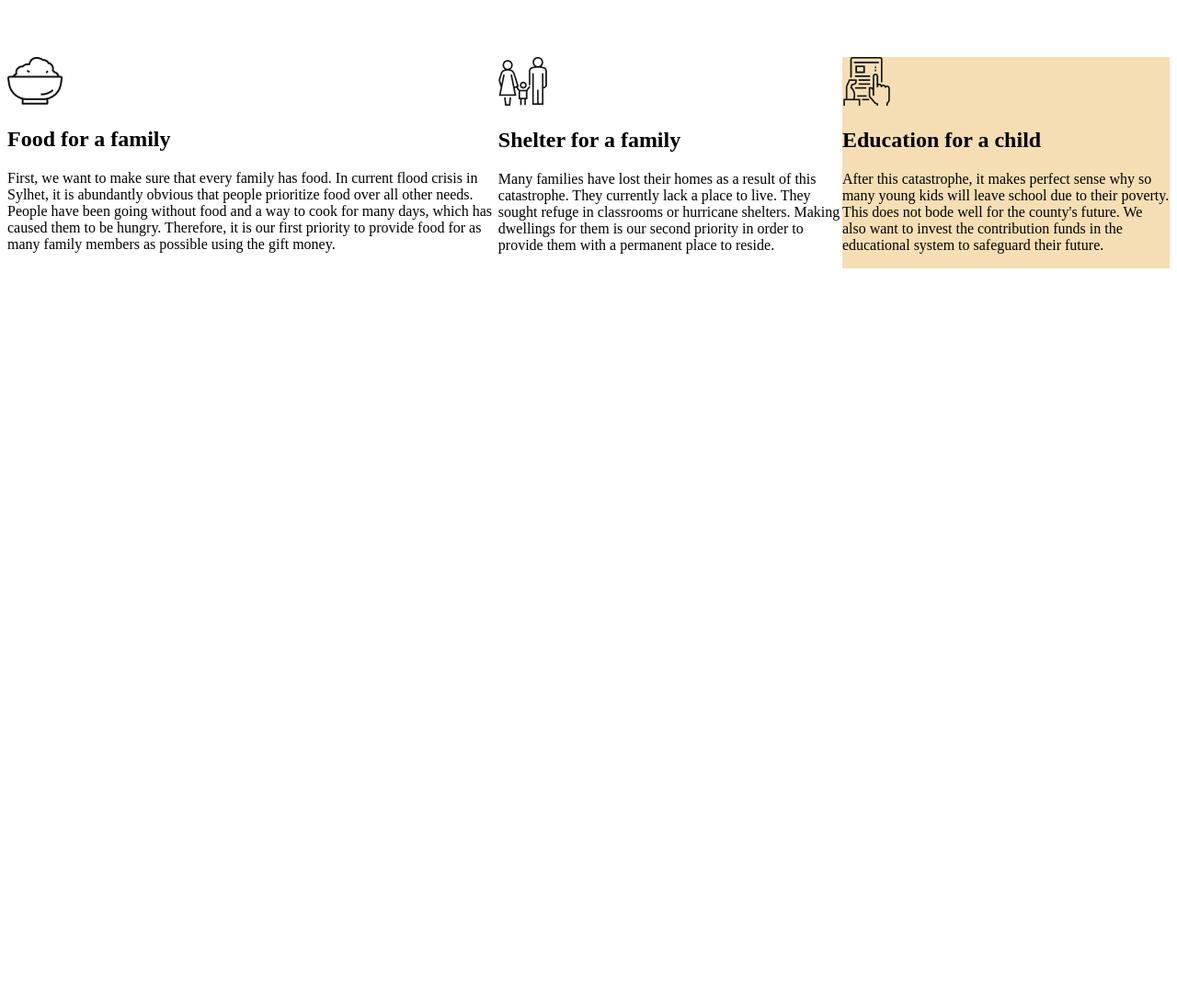
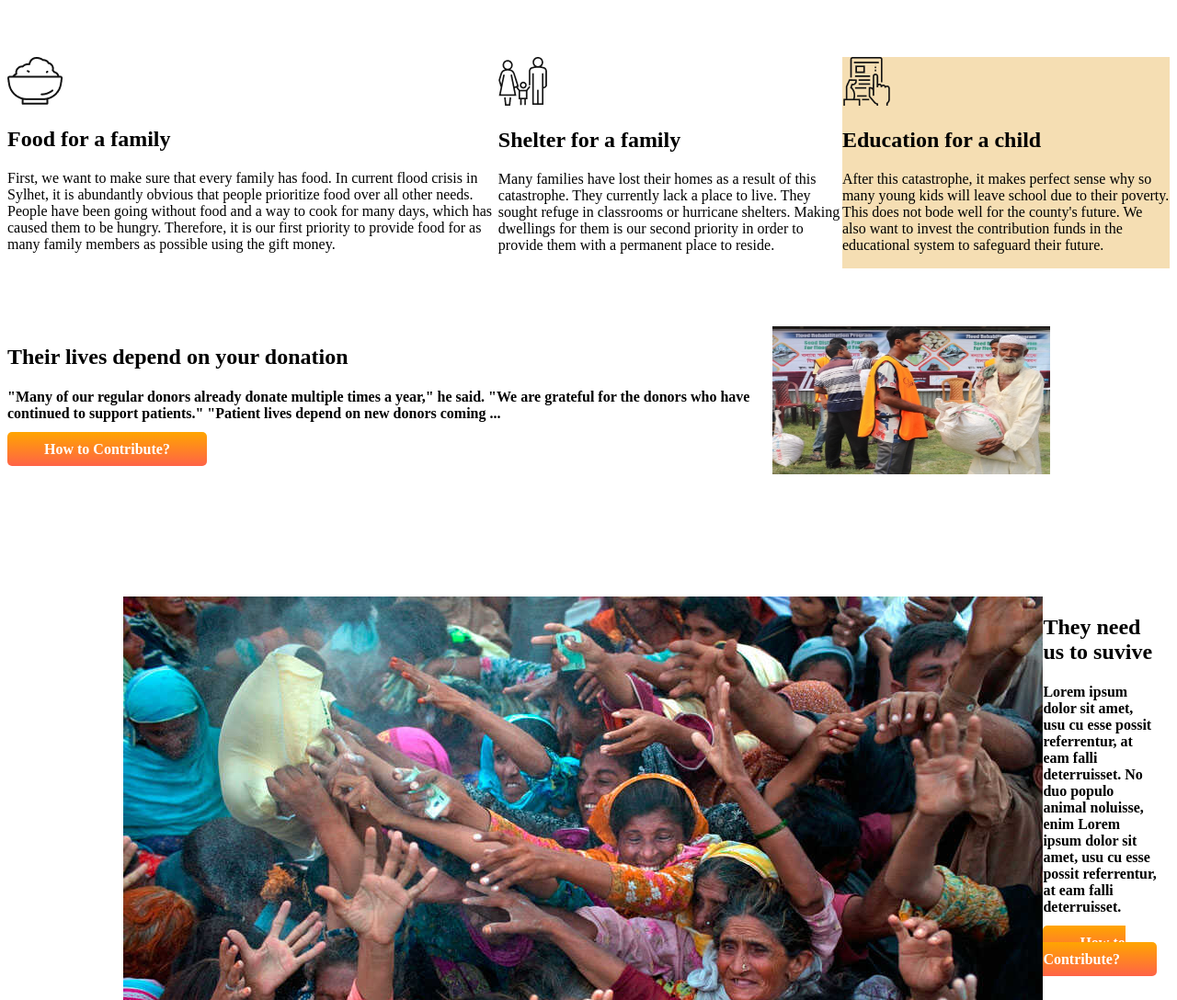
Before and after one commit to tuhanurhaquetalha/donate-people, a plain HTML site: page index.html in a window 1280 px wide. Shown: the part 1352-2440 px from the top of the page at 92% size. Before the commit the page ends 1652 px from the top, so only its background shows below. Drawn offline with Linux system fonts and the light colour scheme.

Commit message:
last-part

```diff
--- a/index.html
+++ b/index.html
@@ -85,8 +85,35 @@
     <h7><p >After this catastrophe, it makes perfect sense why so many young kids will leave school due to their poverty. This does not bode well for the county's future. We also want to invest the contribution funds in the educational system to safeguard their future.</p></h7>
    </div>
 
+
   </section>
 
+
+<section class="lives1">
+  <div class="half-width" >
+    <h1><strong>Their lives depend on
+      your donation</strong></h1>
+      <h4><p>"Many of our regular donors already donate multiple times a year," he said. "We are grateful for the donors who have continued to support patients." "Patient lives depend on new donors coming ...</p></h4>
+      <a class="depend"target="_blank" href="https://www.linkedin.com/in/tuhanur-haque-talha-a64623244">How to Contribute?</a>
+  </div>
+    <div class="half-width"><img src="images/donation10.jpg" alt=""></div>
+</section>
+<section class="last-part">
+  <div class="beside">
+  <img src="images/donation6.jpg" alt="">
+  </div>
+  <div class="beside">
+    <h1><strong>They need us
+      to suvive</strong></h1>
+      <h4>Lorem ipsum dolor sit amet, usu cu esse possit
+        referrentur, at eam falli deterruisset. No duo populo
+        animal noluisse, enim
+        Lorem ipsum dolor sit amet, usu cu esse possit
+        referrentur, at eam falli deterruisset.</h4>
+        <a class="button" target="_blank" href="https://www.linkedin.com/in/tuhanur-haque-talha-a64623244">How to Contribute?
+        </a>
+  </div>
+</section>
 
 </body>
 
--- a/style.css
+++ b/style.css
@@ -84,3 +84,48 @@
 .back{
     background-color: wheat;
 }
+.depend{
+    text-decoration: none;
+    color: white;
+    padding: 10px 40px;
+    border-radius: 5px;
+    background-image: linear-gradient(orange, tomato);
+    font-weight: 700;
+}
+.lives1{
+    display: flex;
+    padding-top: 5%;
+
+}
+.half-width{
+    width:50%
+
+
+
+
+    display:flex
+}
+.half-width img{
+ width: 70%;
+ height: 70%;
+
+}
+.last-part{
+    display: flex;
+    padding-left: 10%;
+    padding-right: 5%;
+    padding-top: 5%;
+}
+.button{
+    text-decoration: none;
+    color: white;
+    padding: 10px 40px;
+    border-radius: 5px;
+    background-image: linear-gradient(orange, tomato);
+    font-weight: 700;
+}
+.beside image{
+    width: 20px;
+    height: 10px;
+
+}
```
